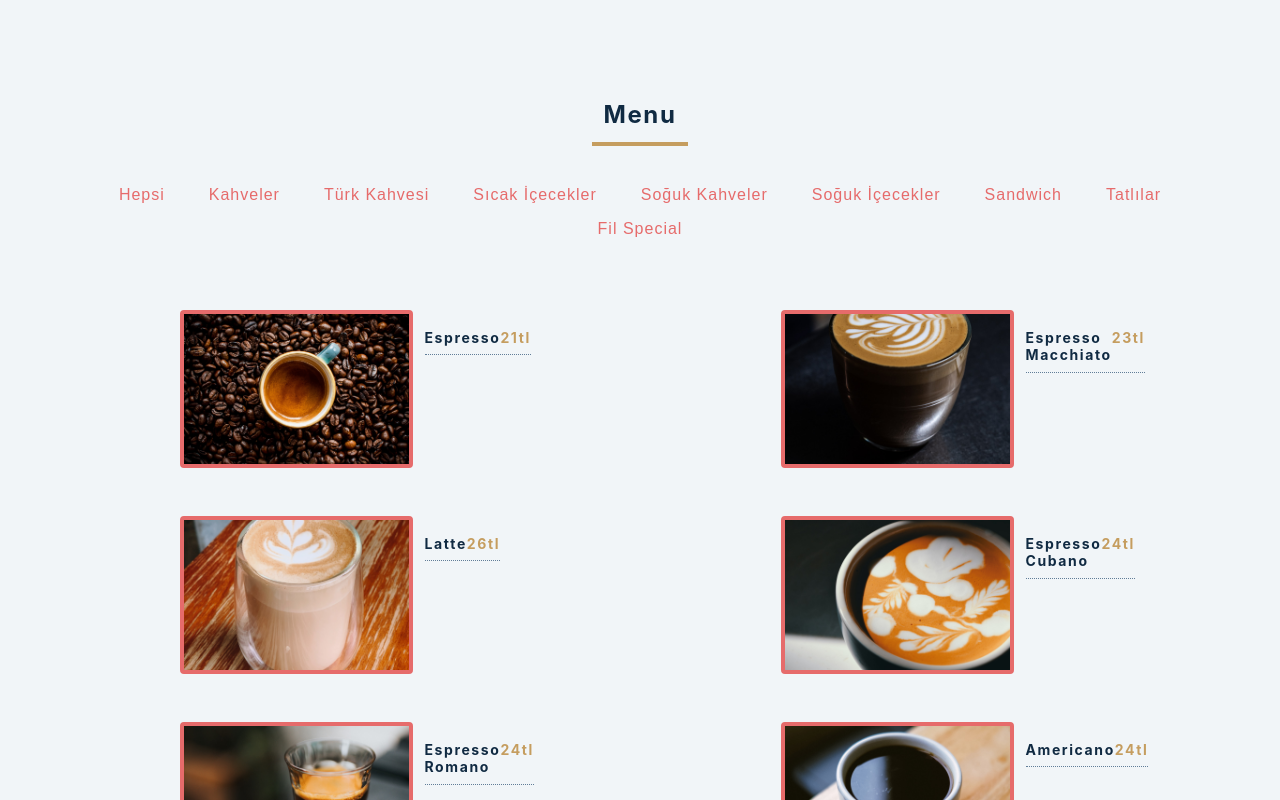
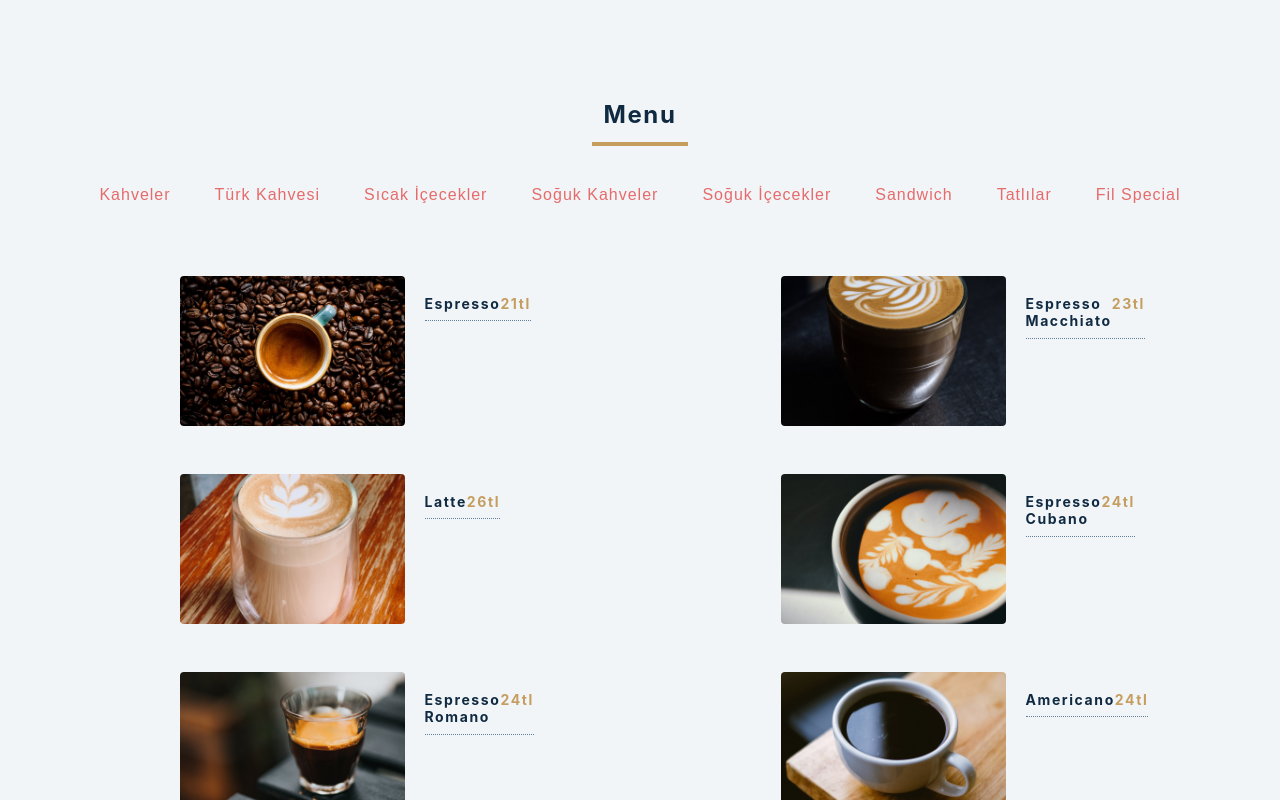
Before and after one commit to umit-turk/fil-cafe, a React (Create React App) app: page / in a window 1280 px wide. Shown: the top 800 px of the page. Built offline with nearby package versions, Linux system fonts and the light colour scheme.

Commit message:
hepsi kaldirildi

```diff
--- a/src/App.js
+++ b/src/App.js
@@ -1,25 +1,31 @@
-import React, { useState } from "react";
+import React, { useEffect, useState } from "react";
 import Menu from "./Menu";
 import Categories from "./Categories";
 import items from "./data";
-import logo from "./logo.JPG";
 
-const allCategories = ["Hepsi", ...new Set(items.map((item) => item.category))];
+const allCategories = [...new Set(items.map((item) => item.category))];
 
 const App = () => {
   const [menuItems, setMenuItems] = useState(items);
   const [activeCategory, setActiveCategory] = useState("");
   const [categories, setCategories] = useState(allCategories);
 
+  useEffect(() =>{
+   let kahveler = items.filter((elm,index) => elm.category == "Kahveler")
+   setMenuItems(kahveler)
+  },[])
+
   const filterItems = (category) => {
-    setActiveCategory(category);
-    if (category === "Hepsi") {
-      setMenuItems(items);
-      return;
+    setActiveCategory(category)
+    if(category === "Kahveler") {
+     let Kahveler = items.filter((elm) => elm.category === "Kahveler")
+      setMenuItems(Kahveler);
+      return
     }
     const newItems = items.filter((item) => item.category === category);
     setMenuItems(newItems);
-  };
+  }
+
   return (
     <main>
       <section className="menu section">
--- a/src/Menu.js
+++ b/src/Menu.js
@@ -1,12 +1,11 @@
 import React from "react";
 
 const Menu = ({ items }) => {
-  console.log(items,"1")
   return (
     <div className="section-center">
       {items.map((item) => {
         const { id, title, img, desc, price,   } = item;
-        console.log(item,2)
+
         return (
           <article key={id} className="menu-item">
             <img src={img} alt={title} className="photo" />
--- a/src/index.css
+++ b/src/index.css
@@ -108,7 +108,6 @@ p {
   object-fit: cover;
   height: 200px;
   width: 100%;
-  border: 0.25rem solid hsl(360, 71%, 66%);
   border-radius: 0.25rem;
   display: block;
 }
```
Also changed, not shown: src/data.js (+1 -38 lines).
